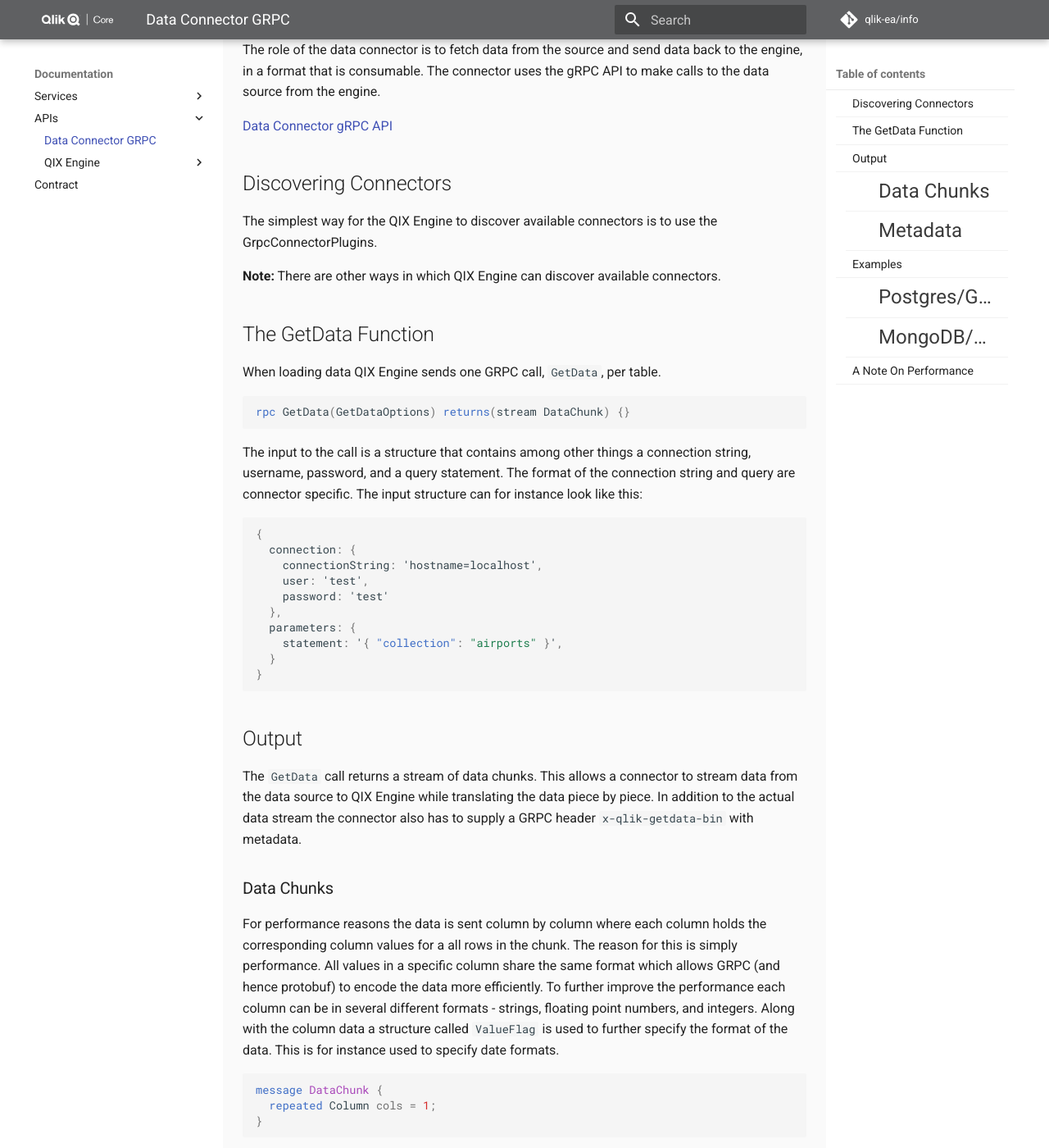
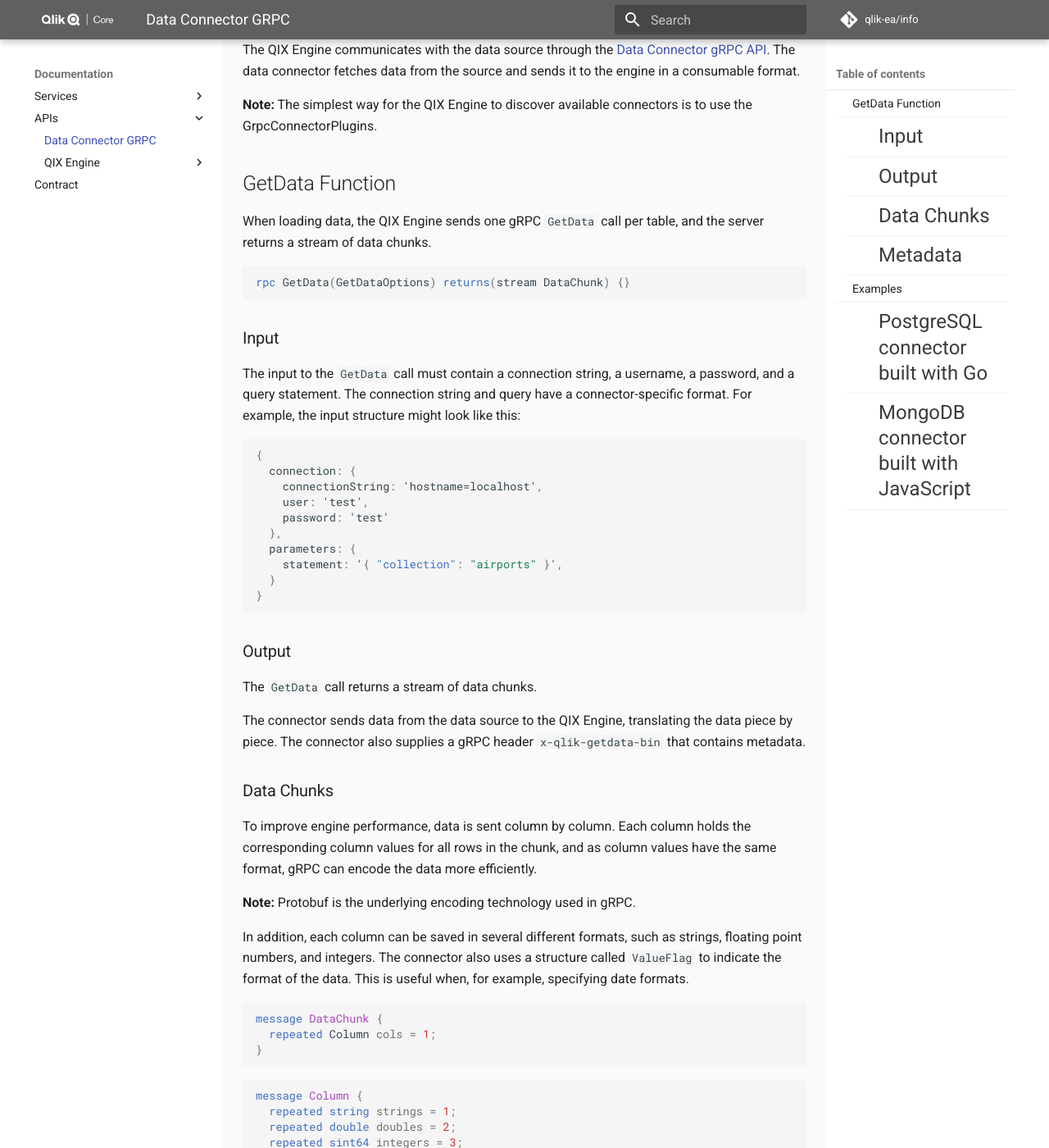
Before and after one commit to qlik-oss/core-website, an MkDocs documentation site: the page built from docs/documentation/apis/data-connector-grpc.md, in a window 1280 px wide and 1400 px high, scrolled down 368 px. Shown: the whole window at 82% size. Built offline with MkDocs 1.6.1 and Material for MkDocs 9.7.7, drawn with Linux system fonts in a browser that asks for light colours; comment, search, counter and statistics services are not loaded; old or Windows-style settings are respelled for this version of MkDocs; some of the changed text lies outside the part shown.

Commit message:
review of connector doc

````diff
--- a/docs/documentation/apis/data-connector-grpc.md
+++ b/docs/documentation/apis/data-connector-grpc.md
@@ -2,6 +2,7 @@
 
 Typically, a connector is implemented as a stateless Docker container that
 sits between the QIX Engine and the data source, as shown below.
+
 
 ``` asciiart
 +-------------+              +-------------+                +-------------+
@@ -10,35 +11,29 @@
 +-------------+              +-------------+                +-------------+
 ```
 
-[//]: # (This graphic will have to be replaced)
+The QIX Engine communicates with the data source through the
+[Data Connector gRPC API](data-connector-grpc.proto).
+The data connector fetches data from the source and sends it to the engine
+in a consumable format.
 
-The role of the data connector is to fetch data from the source and send data back to the engine,
-in a format that is consumable.
-The connector uses the gRPC API to make calls to the data source from the engine.
-
-[Data Connector gRPC API](data-connector-grpc.proto)
-
-## Discovering Connectors
-
-The simplest way for the QIX Engine to discover
+**Note:** The simplest way for the QIX Engine to discover
 available connectors is to use the GrpcConnectorPlugins.
 
-[//]: # (I'm unsure about the plugins?? what is it?)
+## GetData Function
 
-**Note:** There are other ways in which
-QIX Engine can discover available connectors.
-
-## The GetData Function
-
-When loading data QIX Engine sends one GRPC call, `GetData`, per table.
+When loading data, the QIX Engine sends one gRPC `GetData` call per table,
+and the server returns a stream of data chunks.
 
 ``` proto
 rpc GetData(GetDataOptions) returns(stream DataChunk) {}
 ```
 
-The input to the call is a structure that contains among other things a connection string, username, password, and a
-query statement. The format of the connection string and query are connector specific. The input structure can for
-instance look like this:
+### Input
+
+The input to the `GetData` call must contain a connection string, a username, a password,
+and a query statement.
+The connection string and query have a connector-specific format.
+For example, the input structure might look like this:
 
 ``` json
 {
@@ -53,20 +48,26 @@
 }
 ```
 
-## Output
+### Output
 
-The `GetData` call returns a stream of data chunks. This allows a connector to stream data from the data source to
-QIX Engine while translating the data piece by piece. In addition to the actual data stream the connector also has to
-supply a GRPC header `x-qlik-getdata-bin` with metadata.
+The `GetData` call returns a stream of data chunks.
+
+The connector sends data from the data source to the
+QIX Engine, translating the data piece by piece.
+The connector also supplies a gRPC header `x-qlik-getdata-bin` that contains metadata.
 
 ### Data Chunks
 
-For performance reasons the data is sent column by column where
-each column holds the corresponding column values for a all rows in the chunk. The reason for this is simply
-performance. All values in a specific column share the same format which allows GRPC (and hence protobuf) to encode
-the data more efficiently. To further improve the performance each column can be in several different formats -
-strings, floating point numbers, and integers. Along with the column data a structure called `ValueFlag` is used to
-further specify the format of the data. This is for instance used to specify date formats.
+To improve engine performance, data is sent column by column.
+Each column holds the corresponding column values for all rows in the chunk,
+and as column values have the same format, gRPC can encode the data more efficiently.
+
+**Note:** Protobuf is the underlying encoding technology used in gRPC.
+
+In addition, each column can be saved in several different formats, such as strings, floating point numbers,
+and integers.
+The connector also uses a structure called `ValueFlag` to
+indicate the format of the data. This is useful when, for example, specifying date formats.
 
 ``` proto
 message DataChunk {
@@ -85,8 +86,7 @@
 
 ### Metadata
 
-The metadata sent in the `x-qlik-getdata-bin` header is the `GetDataResponse` message encoded using protobuf which
-is the underlying encoding technology in GRPC.
+The `GetDataResponse` message is encoded and sent as metadata in the `x-qlik-getdata-bin` header.
 
 ``` proto
 message GetDataResponse {
@@ -97,21 +97,19 @@
 
 ## Examples
 
-To get started there are two example connectors. One in Golang and one in javascript. See the respective projects
-for more information.
+We recommend that have a look at the respective example projects below to
+see a full working connector.
 
-### Postgres/Golang
+### PostgreSQL connector built with Go
 
 [github.com/qlik-ea/postgres-grpc-connector](https://github.com/qlik-ea/postgres-grpc-connector)
 
-### MongoDB/Javascript
+### MongoDB connector built with JavaScript
 
 [github.com/qlik-ea/mongodb-grpc-connector](https://github.com/qlik-ea/mongodb-grpc-connector)
 
-## A Note On Performance
-
-For large data sets it is important to choose a language that gives required performance.
-Although GRPC is a fast protocol it still comes with some computational overhead, especially in
-managed/interpreted languages like javascript. Golang, it seems, is fast enough to saturate a gigabit line
-which would cover most needs. To go even further and utilize for instance a 10Gbps line or faster a C/C++
-implementation is needed.
+**Note:** For large data sets, it is important to choose a language that meets your performance requirements.
+Although gRPC is a fast protocol, it still comes with some computational overhead, especially in
+managed/interpreted languages like JavaScript.
+Go seems to be fast enough to saturate a gigabit line, which covers most requirements.
+For very large requirements however (10Gbps line or faster), you will need to build your connector using C/C++.
````
